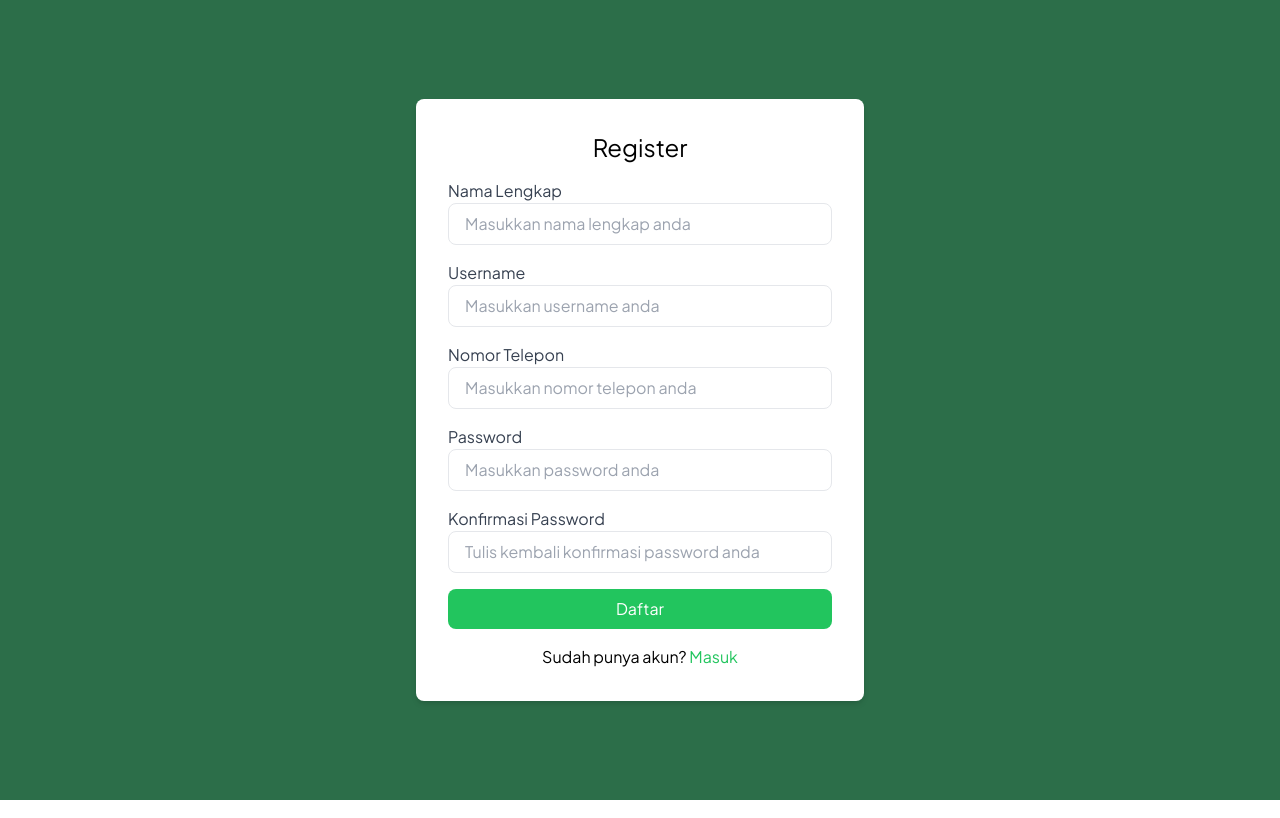
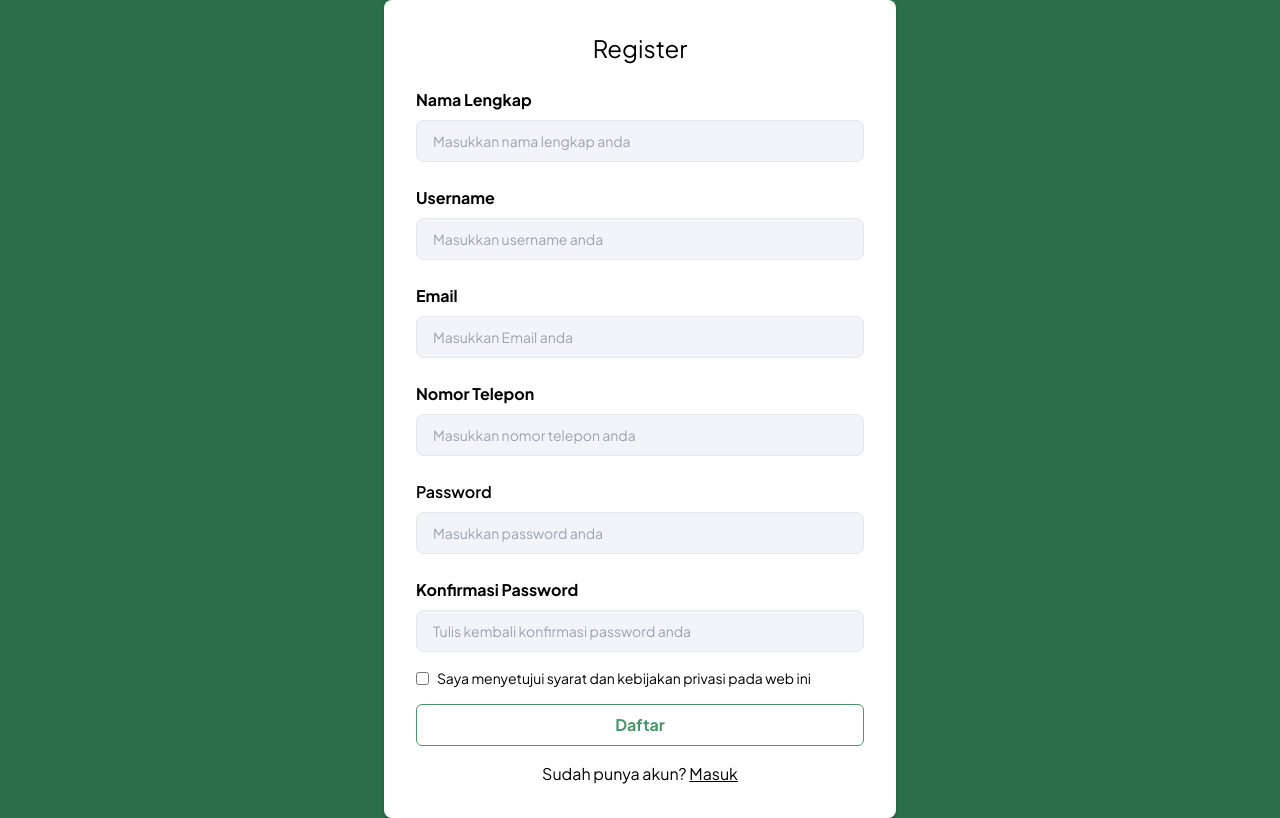
Before and after one commit to athilaramdani/sunsetsnack, a Next.js app: page /Register in a window 1280 px wide. Built offline with nearby package versions, Linux system fonts and the light colour scheme.

Commit message:
update register page

```diff
--- a/src/app/Register/page.jsx
+++ b/src/app/Register/page.jsx
@@ -4,57 +4,74 @@ const Register = () => {
   return (
     <>
       <div className="bg-primary flex items-center justify-center min-h-screen">
-      <div className="bg-white p-8 rounded-lg shadow-md w-full max-w-md">
+      <div className="bg-white p-8 rounded-lg shadow-md w-full max-w-lg">
         <h2 className="text-2xl mb-4 text-center">Register</h2>
         <form>
           <div className="mb-4">
-            <label className="block text-gray-700">Nama Lengkap</label>
+            <label className="block text-black font-bold py-2">Nama Lengkap</label>
             <input
               type="text"
-              className="w-full px-4 py-2 border rounded-lg focus:outline-none focus:ring-2 focus:ring-green-500"
+              className="w-full px-4 py-2 border rounded-lg focus:outline-none focus:ring-2 focus:ring-highlight bg-placeholder placeholder:text-sm transition-all"
               placeholder="Masukkan nama lengkap anda"
             />
           </div>
           <div className="mb-4">
-            <label className="block text-gray-700">Username</label>
+            <label className="block text-black font-bold py-2">Username</label>
             <input
               type="text"
-              className="w-full px-4 py-2 border rounded-lg focus:outline-none focus:ring-2 focus:ring-green-500"
+              className="w-full px-4 py-2 border rounded-lg focus:outline-none focus:ring-2 focus:ring-highlight bg-placeholder placeholder:text-sm transition-all"
               placeholder="Masukkan username anda"
             />
           </div>
           <div className="mb-4">
-            <label className="block text-gray-700">Nomor Telepon</label>
+            <label className="block text-black font-bold py-2">Email</label>
             <input
               type="tel"
-              className="w-full px-4 py-2 border rounded-lg focus:outline-none focus:ring-2 focus:ring-green-500"
+              className="w-full px-4 py-2 border rounded-lg focus:outline-none focus:ring-2 focus:ring-highlight bg-placeholder placeholder:text-sm transition-all"
+              placeholder="Masukkan Email anda"
+            />
+          </div>
+          <div className="mb-4">
+            <label className="block text-black font-bold py-2">Nomor Telepon</label>
+            <input
+              type="tel"
+              className="w-full px-4 py-2 border rounded-lg focus:outline-none focus:ring-2 focus:ring-highlight bg-placeholder placeholder:text-sm transition-all"
               placeholder="Masukkan nomor telepon anda"
             />
           </div>
           <div className="mb-4">
-            <label className="block text-gray-700">Password</label>
+            <label className="block text-black font-bold py-2 font-normal">Password</label>
             <input
               type="password"
 
-              className="w-full px-4 py-2 border rounded-lg focus:outline-none focus:ring-2 focus:ring-green-500"
+              className="w-full px-4 py-2 border rounded-lg focus:outline-none focus:ring-2 focus:ring-highlight bg-placeholder placeholder:text-sm transition-all"
               placeholder="Masukkan password anda"
             />
           </div>
           <div className="mb-4">
-            <label className="block text-gray-700">Konfirmasi Password</label>
+            <label className="block text-black  font-bold py-2">Konfirmasi Password</label>
             <input
               type="password"
-
-              className="w-full px-4 py-2 border rounded-lg focus:outline-none focus:ring-2 focus:ring-green-500"
+              className="w-full px-4 py-2 border rounded-lg focus:outline-none focus:ring-2 focus:ring-highlight bg-placeholder placeholder:text-sm transition-all"
               placeholder="Tulis kembali konfirmasi password anda"
             />
           </div>
-          <button type="submit" className="w-full bg-green-500 text-white py-2 rounded-lg hover:bg-green-600 focus:outline-none focus:ring-2 focus:ring-green-500">
+          <div className="mb-4 flex items-center">
+            <input
+              type="checkbox"
+              id="terms"
+              className="mr-2 focus:outline-none checked:bg-highlight transition-all"
+            />
+            <label htmlFor="terms" className="text-black text-sm">
+              Saya menyetujui syarat dan kebijakan privasi pada web ini
+            </label>
+          </div>
+          <button type="submit" className="w-full border border-highlight ease-in-out transition-all bg-white text-highlight font-bold py-2 px-4 rounded-md hover:bg-highlight hover:text-white">
             Daftar
           </button>
         </form>
         <div className="mt-4 text-center">
-          <p>Sudah punya akun? <a href="/login" className="text-green-500 hover:underline">Masuk</a></p>
+          <p>Sudah punya akun? <a href="/login" className="text-black underline hover:text-highlight ease-in-out transition-all">Masuk</a></p>
         </div>
       </div>
       </div>
--- a/src/components/Navbar/navbar.jsx
+++ b/src/components/Navbar/navbar.jsx
@@ -2,7 +2,7 @@ import Link from 'next/link';
 
 const Navbar = () => {
   return (
-    <nav className="bg-green-300 p-4">
+    <nav className="bg-primary p-4">
       <ul className="flex justify-around items-center">
         <li>
           <Link href="/" className="text-white font-bold" >LOGO
--- a/tailwind.config.js
+++ b/tailwind.config.js
@@ -9,6 +9,12 @@ module.exports = {
     extend: {
       colors: {
         primary: '#2C6E49',
+        highlight: '#4C956C',
+        placeholder: '#F3F3FA',
+      },
+      fontWeight: {
+        small: 400,
+        normal: 600,
       },
       backgroundImage: {
         "gradient-radial": "radial-gradient(var(--tw-gradient-stops))",
```
